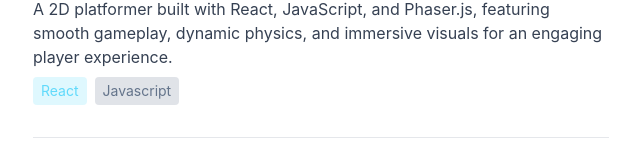
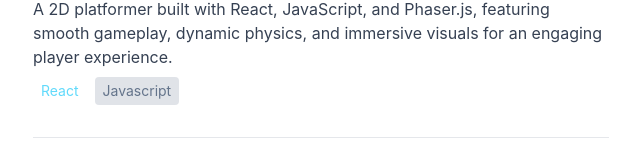
Before and after one commit to gonzaleza61/aaronportfolio, a Next.js app: page / in a window 1280 px wide. Shown: the part 636-800 px from the top of the page, without its empty margins (319-959 px from the left). Built offline with nearby package versions, Linux system fonts and the light colour scheme.

Commit message:
styling change

```diff
--- a/app/data/techColors.ts
+++ b/app/data/techColors.ts
@@ -6,7 +6,7 @@ interface ColorScheme {
 const techColors: { [key: string]: ColorScheme } = {
   // Frontend
   React: {
-    background: "#61DAFB33",
+    background: "#FFFFFFCC",
     text: "#61DAFB",
   },
   "Next.js": {
@@ -18,8 +18,8 @@ const techColors: { [key: string]: ColorScheme } = {
     text: "#3178C6",
   },
   JavaScript: {
-    background: "#F7DF1E33",
-    text: "#F7DF1E",
+    background: "#F7DF1ECC",
+    text: "#000000",
   },
   Redux: {
     background: "#764ABC33",
```
